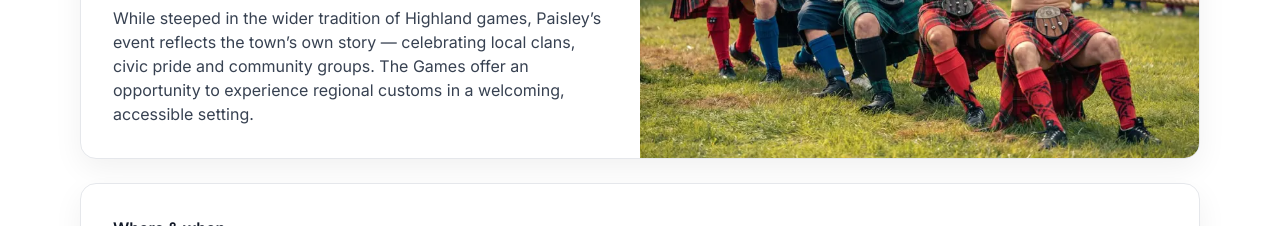
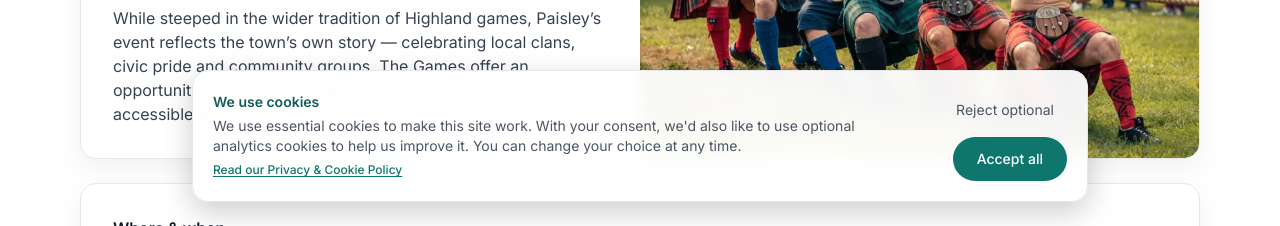
Before and after one commit to kawrae/Paisley-Highland-Games, a React (Vite) app in the folder frontend/: page /about in a window 1280 px wide. Shown: the part 574-800 px from the top of the page. Built offline with nearby package versions, Linux system fonts and the light colour scheme; no server answers.

Commit message:
Added GDPR cookie banner

```diff
--- a/frontend/src/App.tsx
+++ b/frontend/src/App.tsx
@@ -12,6 +12,7 @@ import CaberToss from "./pages/caberToss";
 import TugOWar from "./pages/tugOWar";
 import StonePut from "./pages/stonePut";
 import About from "./pages/About";
+import CookieBanner from "./components/CookieBanner";
 
 export default function App() {
   return (
@@ -30,6 +31,7 @@ export default function App() {
           <Route path="/events/stone" element={<StonePut />} />
           <Route path="/about" element={<About />} />
         </Routes>
+        <CookieBanner />
       </main>
       <Footer />
     </div>
--- /dev/null
+++ b/frontend/src/components/CookieBanner.tsx
@@ -0,0 +1,72 @@
+import React, { useEffect, useState } from "react";
+
+type ConsentValue = "accepted" | "rejected" | null;
+
+const COOKIE_KEY = "phg_cookie_consent";
+
+const CookieBanner: React.FC = () => {
+  const [consent, setConsent] = useState<ConsentValue>(null);
+  const [isOpen, setIsOpen] = useState(false);
+
+  useEffect(() => {
+    const stored = localStorage.getItem(COOKIE_KEY) as ConsentValue;
+    if (!stored) {
+      setIsOpen(true);
+    } else {
+      setConsent(stored);
+    }
+  }, []);
+
+  const handleConsent = (value: ConsentValue) => {
+    if (!value) return;
+    localStorage.setItem(COOKIE_KEY, value);
+    setConsent(value);
+    setIsOpen(false);
+  };
+
+  if (!isOpen) return null;
+
+  return (
+    <div className="fixed inset-x-0 bottom-0 z-50 flex justify-center px-4 pb-4 sm:pb-6">
+      <div className="pointer-events-auto w-full max-w-4xl card shadow-softDark bg-white/95 dark:bg-dark-card/95 backdrop-blur">
+        <div className="flex flex-col gap-4 p-4 sm:p-5 md:flex-row md:items-center md:justify-between">
+          <div className="space-y-1">
+            <h2 className="text-sm font-semibold text-highland-800 dark:text-dark-heading">
+              We use cookies
+            </h2>
+            <p className="text-xs sm:text-sm text-gray-600 dark:text-dark-muted">
+              We use essential cookies to make this site work. With your consent,
+              we&apos;d also like to use optional analytics cookies to help us
+              improve it. You can change your choice at any time.
+            </p>
+            <a
+              href="/privacy"
+              className="text-xs font-medium text-highland-700 underline underline-offset-2 hover:text-highland-800 dark:text-dark-accent dark:hover:text-dark-accentHover"
+            >
+              Read our Privacy &amp; Cookie Policy
+            </a>
+          </div>
+
+          <div className="flex flex-wrap items-center gap-2 md:justify-end">
+            <button
+              type="button"
+              onClick={() => handleConsent("rejected")}
+              className="btn-ghost rounded-full border border-transparent hover:border-highland-200 dark:hover:border-dark-border"
+            >
+              Reject optional
+            </button>
+            <button
+              type="button"
+              onClick={() => handleConsent("accepted")}
+              className="btn-primary rounded-full px-5 py-2 text-xs sm:text-sm"
+            >
+              Accept all
+            </button>
+          </div>
+        </div>
+      </div>
+    </div>
+  );
+};
+
+export default CookieBanner;
```
